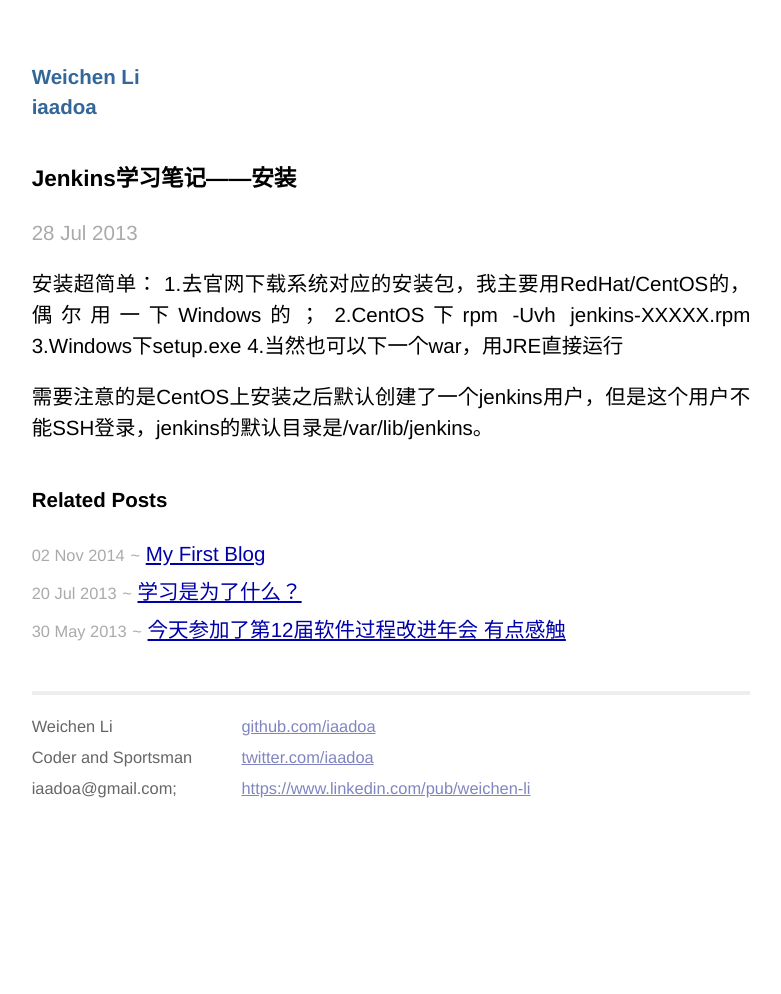
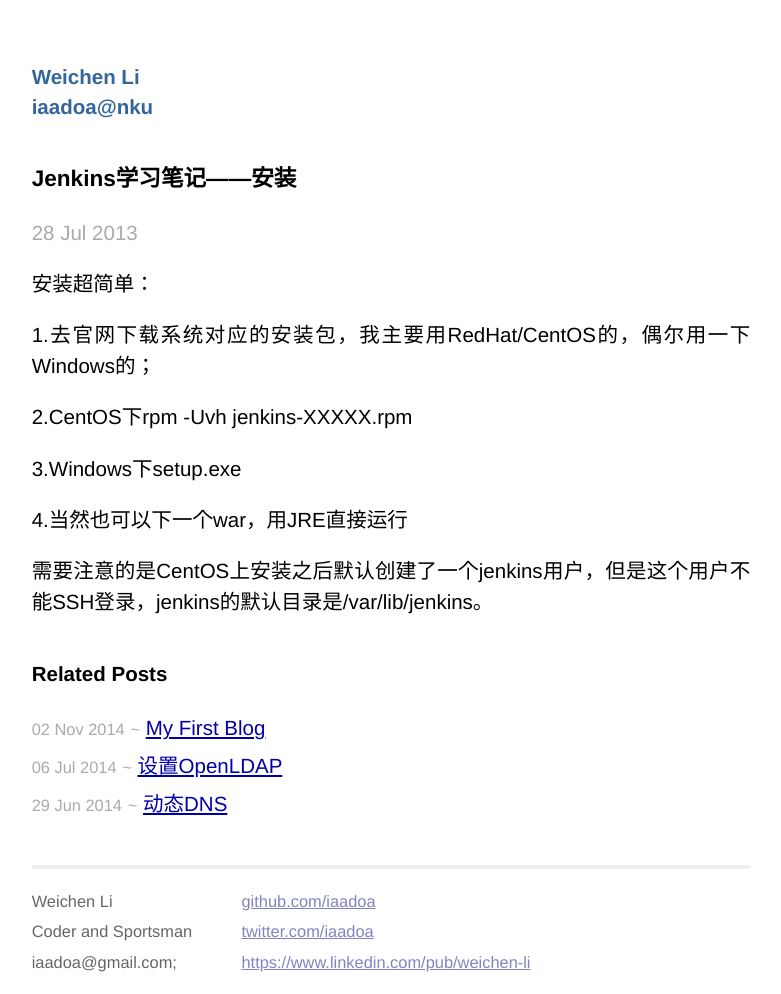
Before and after one commit to iaadoa/iaadoa.github.io, a Jekyll site: the page built from _posts/2013-07-28-install-jenkins.md, in a window 1280 px wide. Shown: the whole page, without its empty margins (249-1030 px from the left). Built offline with Jekyll 4.4.1, drawn with Linux system fonts in a browser that asks for light colours; comment, search, counter and statistics services are not loaded; before the commit the page ends 962 px from its top, so only the background shows below that; some of the changed lines change nothing that is shown.

Commit message:
Add 2 sina blogs

```diff
--- a/_layouts/default.html
+++ b/_layouts/default.html
@@ -11,7 +11,7 @@
 </head>
 <body>
 	<div class="site">
-		<div class="title"><a href="/">Weichen Li<br/>iaadoa</a></div>
+		<div class="title"><a href="/">Weichen Li<br/>iaadoa@nku</a></div>
 		{{ content }}
 		<div class="footer">
 			<div class="contact">
--- a/_posts/2013-07-28-install-jenkins.md
+++ b/_posts/2013-07-28-install-jenkins.md
@@ -4,9 +4,13 @@
 ---
 
 安装超简单：
+
 1.去官网下载系统对应的安装包，我主要用RedHat/CentOS的，偶尔用一下Windows的；
+
 2.CentOS下rpm -Uvh jenkins-XXXXX.rpm
+
 3.Windows下setup.exe
+
 4.当然也可以下一个war，用JRE直接运行
 
 需要注意的是CentOS上安装之后默认创建了一个jenkins用户，但是这个用户不能SSH登录，jenkins的默认目录是/var/lib/jenkins。
--- /dev/null
+++ b/_posts/2014-06-29-dynamic-dns.md
@@ -0,0 +1,12 @@
+---
+layout: post
+title: 动态DNS
+---
+
+DNS大家都熟悉，BIND也很好用，简单的配置不用多说，没加一个主机就在域中增加一个表项，同时在反向查询文件中也增加一个就可以了，这种简单的解决方案有一个前提，就是所有需要通过域名访问的主机都是静态IP。否则地址不知道什么时候就变了，还要随时更新BIND的配置文件。
+
+这种方案在很小规模的网络中没有问题，但是当网络中的主机逐渐增多的时候，管理的成本也随之上升，管理员需要维护一个映射表，随时修改配置。并且一个网络中的静态IP过多时，网络拓扑的任何调整都可能引起整个网络的不可用。即使网络结构不变，每增加一个主机都要通知管理员也不是好的办法。
+
+自然，我们就想到了动态DNS，即DDNS。动态DDNS利用了DHCP的机制，在客户端申请IP地址时，把自己的域名发布给DHCP服务器，然后DHCP服务器收到此消息后通知DNS服务器更新域名映射。所有的处理全都自动完成，不需要管理员做任何事情，极大的降低了维护成本。为了保证DNS的安全性，可以设置DNS只接受特定DHCP服务器的更新消息，这个验证是通过dnssec插件来进行的，可以使用多种验证方式。
+
+CentOS下具体的配置过程参考 [这个链接](http://vflent.com/?p=346)，根据实际情况调整配置，这里就不多说了。
--- /dev/null
+++ b/_posts/2014-07-06-openldap-setup.md
@@ -0,0 +1,12 @@
+---
+layout: post
+title: 设置OpenLDAP
+---
+
+OpenLDAP是什么？简单来说就是一个认证服务器，保存用户名、密码以及用户的各种属性。一个组织往往会有多个网络应用，例如邮件、业务系统等，如果每个系统单独设置用户名和密码，那么对于员工来说无异于灾难，需要记住N个密码。所以我们希望能够使用统一的一个数据库来记录用户信息，各个业务系统都使用这个服务器认证。这样，用户名密码可以统一管理了。
+
+在Windows中，我们习惯用域控来完成这个操作，但是在开源世界，OpenLDAP更加流行。现在主流的网络应用，无论是Windows系统还是Linux系统上，都已经支持了OpenLDAP认证，所以选择它作为组织内部的认证服务器，可以完美的实现各个应用业务的整合。
+
+几乎所有的Linux发行版都会带有OpenLDAP套件，但是一般来说，配置过程比较繁琐，纯命令行操作，不利于管理。当然有实力的组织可以自己开发管理终端，也有开源的管理工具，例如phpLDAPAdmin，就是一个WEB界面的管理工具。
+
+CentOS下OpenLDAP的配置参考：[这里](http://www.itmanx.com/kb/centos6/install-openldap-phpldapadmin)
```
